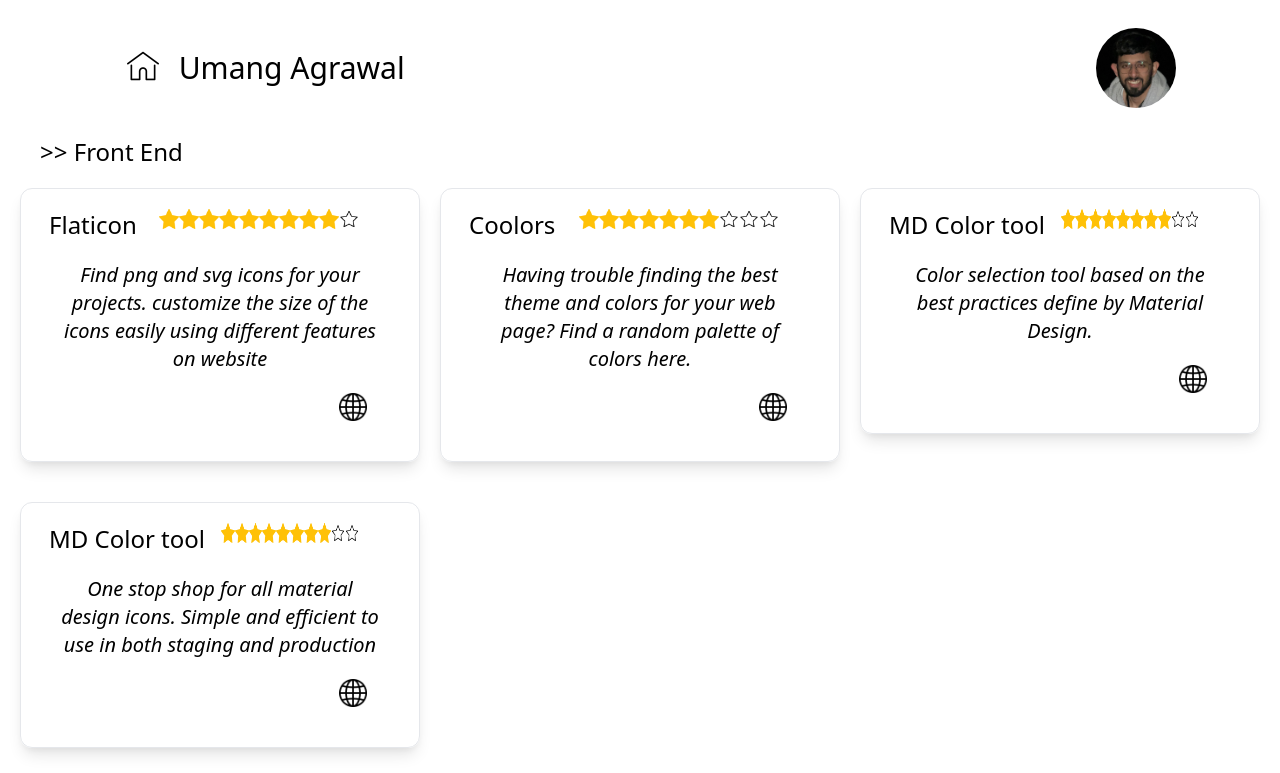
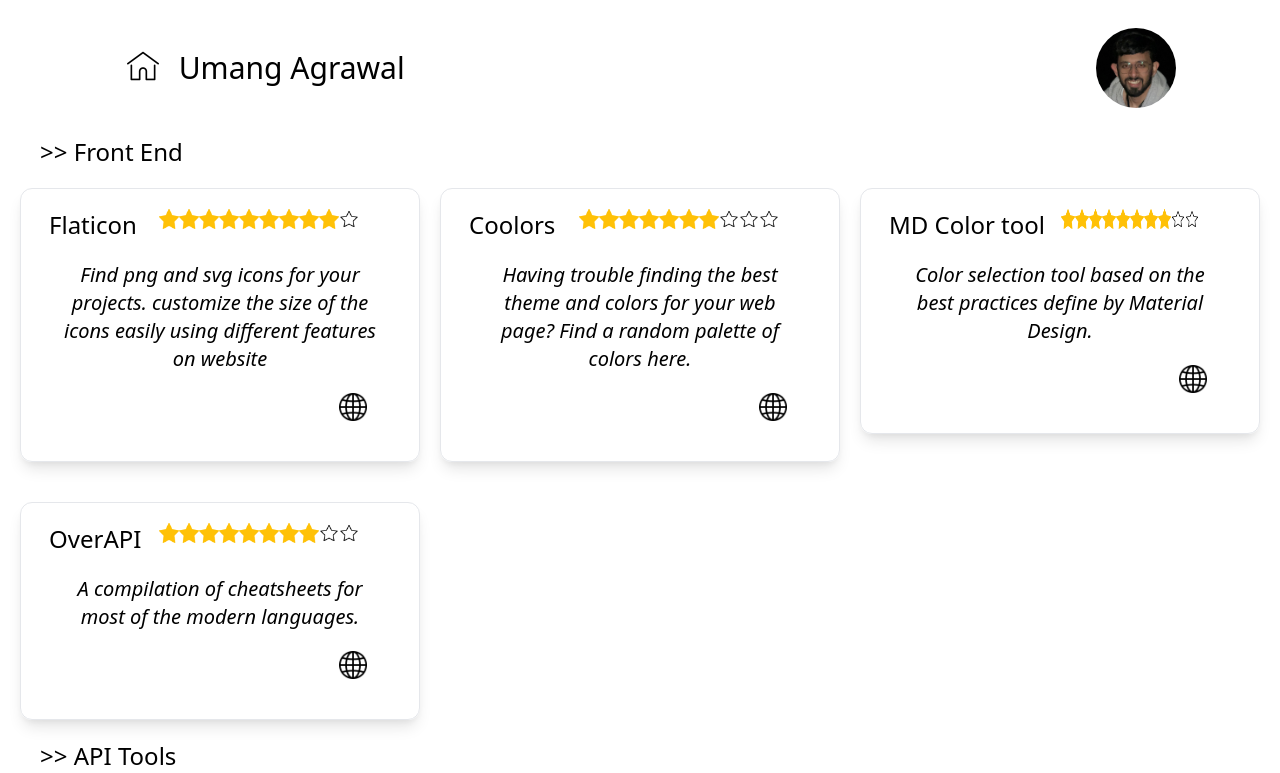
Before and after one commit to umangcodes/portfolio_project, a Vue app: page /dc/tools in a window 1280 px wide. Shown: the top 773 px of the page. Built offline with nearby package versions, Linux system fonts and the light colour scheme.

Commit message:
data added for new cards

```diff
--- a/src/components/dc/DcFrontEnd.vue
+++ b/src/components/dc/DcFrontEnd.vue
@@ -115,6 +115,21 @@
           stars: 9,
           speciality: ["Web dev", "All"],
         },
+        {
+          id: 4,
+          channelTitle: "Akshay Saini",
+          shortDesc:
+            "Want to learn the core concepts of javascript? This guy made it easy. Checkout this playlist. Authors Choice! ",
+          creator: "Akshay Saini",
+          links: {
+            youtube:
+              "https://www.youtube.com/playlist?list=PLlasXeu85E9cQ32gLCvAvr9vNaUccPVNP",
+            site: "https://akshaysaini.in/",
+          },
+          img: "https://yt3.ggpht.com/ytc/AKedOLR8gqN3fHHNYbehMcsJ49rapBPhJMGPYSrl6YQyNg=s88-c-k-c0x00ffffff-no-rj",
+          stars: 10,
+          speciality: ["JS"],
+        },
       ],
       vue: [
         {
--- a/src/components/dc/DcTools.vue
+++ b/src/components/dc/DcTools.vue
@@ -78,17 +78,17 @@
           stars: 8,
         },
         {
-          id: 3,
-          toolName: "MD Color tool",
+          id: 4,
+          toolName: "OverAPI",
           shortDesc:
-            "One stop shop for all material design icons. Simple and efficient to use in both staging and production",
-          link: "https://materialdesignicons.com/",
+            "A compilation of cheatsheets for most of the modern languages.",
+          link: "https://overapi.com/",
           img: "",
-          altImg: "MDI",
+          altImg: "API",
           category: {
             frontEnd: true,
             backEnd: false,
-            type: "UI/UX",
+            type: "API",
             others: "",
           },
           free: "full",
```
